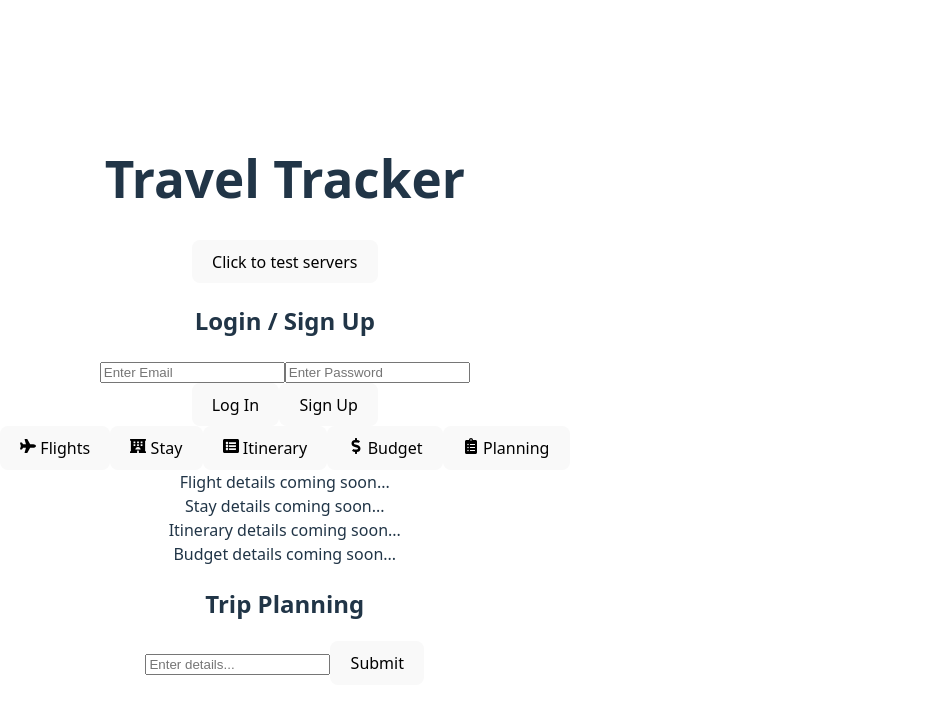
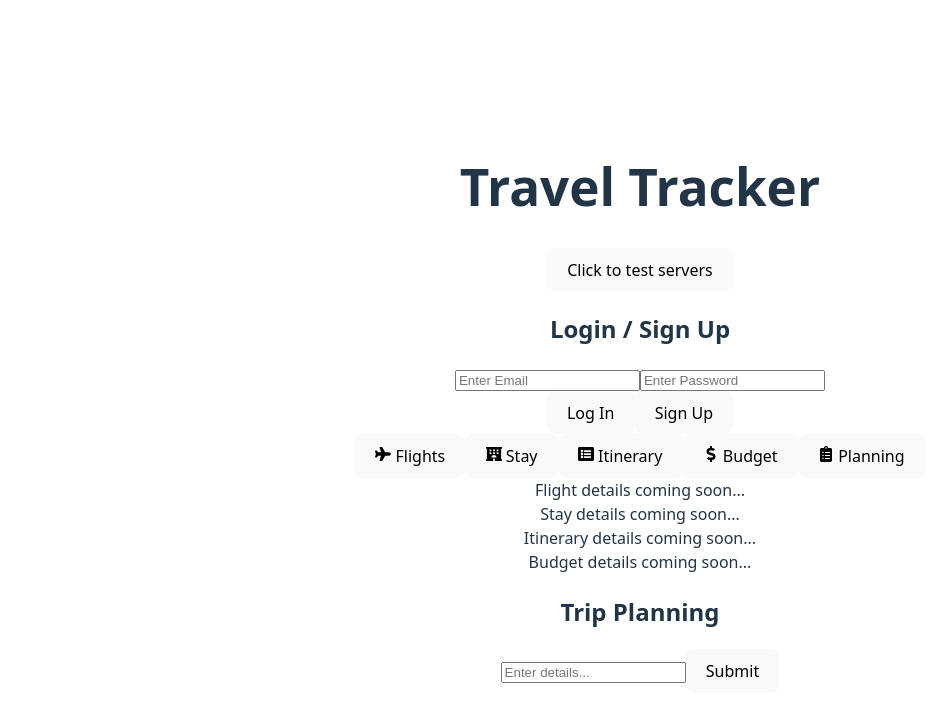
Before and after one commit to LivTarsi/Travel-Tracker, a React (Vite) app in the folder Frontend/: page / in a window 1280 px wide. Shown: the top 722 px of the page, without its empty margins (0-947 px from the left). Built offline with nearby package versions, Linux system fonts and the light colour scheme.

Commit message:
messing around w css

```diff
--- a/Frontend/src/index.css
+++ b/Frontend/src/index.css
@@ -11,6 +11,9 @@
   text-rendering: optimizeLegibility;
   -webkit-font-smoothing: antialiased;
   -moz-osx-font-smoothing: grayscale;
+
+  align-items: center;
+
 }
 
 a {
@@ -23,8 +26,9 @@ a:hover {
 }
 
 body {
-  margin: 0;
   display: flex;
+  justify-content: center;
+  align-items: center;
   place-items: center;
   min-width: 320px;
   min-height: 100vh;
@@ -54,6 +58,9 @@ button:focus,
 button:focus-visible {
   outline: 4px auto -webkit-focus-ring-color;
 }
+button:active{
+  background-color: #640357;
+}
 
 @media (prefers-color-scheme: light) {
   :root {
```
